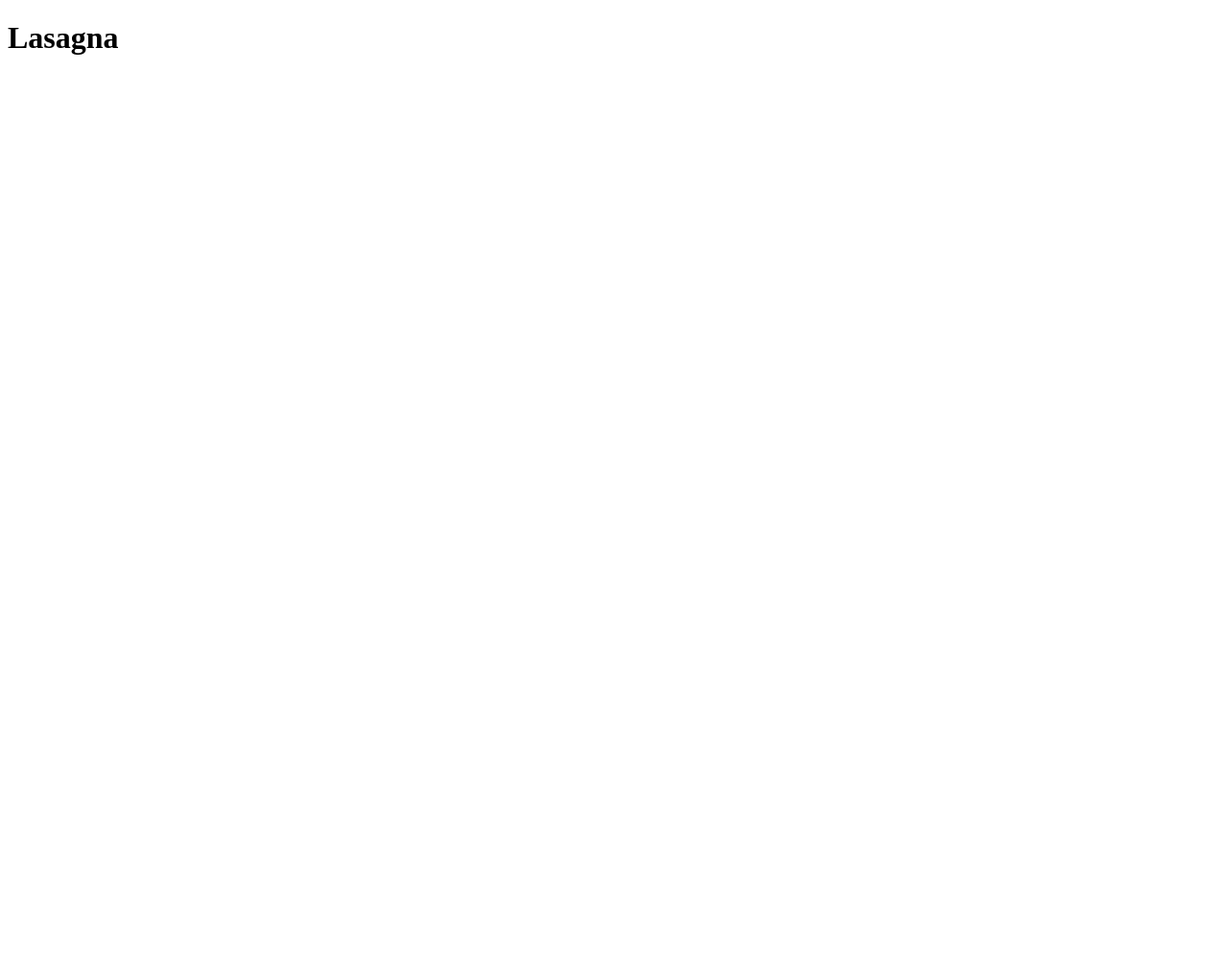
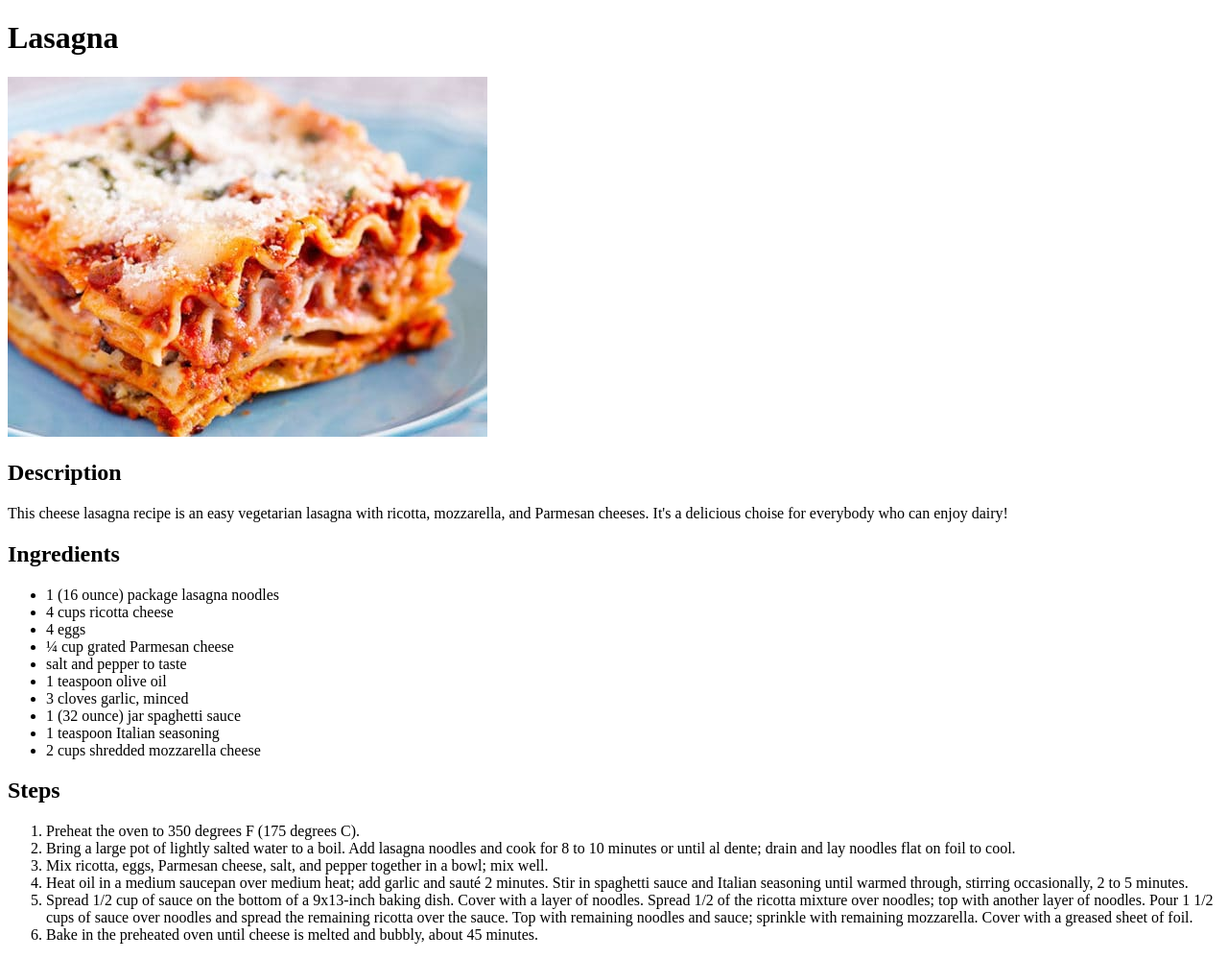
Before and after one commit to sinasystem/odin-recipes, a plain HTML site: page recipes/lasagna.html in a window 1280 px wide. Shown: the whole page at 96% size. Before the commit the page ends 800 px from the top, so only its background shows below. Drawn offline with Linux system fonts and the light colour scheme.

Commit message:
Add lasagna recipe and an image for it

```diff
--- a/recipes/lasagna.html
+++ b/recipes/lasagna.html
@@ -6,5 +6,34 @@
   </head>
   <body>
     <h1>Lasagna</h1>
+    <img src="../images/lasagna.jpg">
+    <h2>Description</h2>
+    <p>This cheese lasagna recipe is an easy vegetarian lasagna with ricotta,
+       mozzarella, and Parmesan cheeses. It's a delicious choise for everybody who can enjoy dairy!
+    </p>
+
+    <h2>Ingredients</h2>
+    <ul>
+      <li>1 (16 ounce) package lasagna noodles</li>
+      <li>4 cups ricotta cheese</li>
+      <li>4 eggs</li>
+      <li>¼ cup grated Parmesan cheese</li>
+      <li>salt and pepper to taste</li>
+      <li>1 teaspoon olive oil</li>
+      <li>3 cloves garlic, minced</li>
+      <li>1 (32 ounce) jar spaghetti sauce</li>
+      <li>1 teaspoon Italian seasoning</li>
+      <li>2 cups shredded mozzarella cheese</li>
+    </ul>
+
+    <h2>Steps</h2>
+    <ol>
+      <li>Preheat the oven to 350 degrees F (175 degrees C).</li>
+      <li>Bring a large pot of lightly salted water to a boil. Add lasagna noodles and cook for 8 to 10 minutes or until al dente; drain and lay noodles flat on foil to cool.</li>
+      <li>Mix ricotta, eggs, Parmesan cheese, salt, and pepper together in a bowl; mix well.</li>
+      <li>Heat oil in a medium saucepan over medium heat; add garlic and sauté 2 minutes. Stir in spaghetti sauce and Italian seasoning until warmed through, stirring occasionally, 2 to 5 minutes.</li>
+      <li>Spread 1/2 cup of sauce on the bottom of a 9x13-inch baking dish. Cover with a layer of noodles. Spread 1/2 of the ricotta mixture over noodles; top with another layer of noodles. Pour 1 1/2 cups of sauce over noodles and spread the remaining ricotta over the sauce. Top with remaining noodles and sauce; sprinkle with remaining mozzarella. Cover with a greased sheet of foil.</li>
+      <li>Bake in the preheated oven until cheese is melted and bubbly, about 45 minutes.</li>
+    </ol>
   </body>
 </html>
```
Also changed, not shown: images/lasagna.jpg (added).
